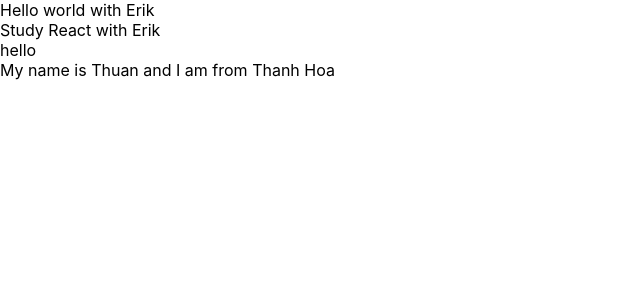
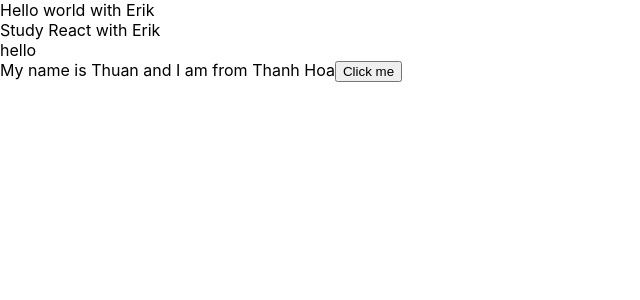
Before and after one commit to thuanlv0911/React-base, a React (Create React App) app: page / in a window 1280 px wide. Shown: the top 300 px of the page, without its empty margins (0-640 px from the left). Built offline with nearby package versions, Linux system fonts and the light colour scheme.

Commit message:
test-dom

```diff
--- a/src/components/MyComponent.js
+++ b/src/components/MyComponent.js
@@ -9,6 +9,8 @@ class MyComponent extends React.Component {
     address: "Thanh Hoa",
     age: 20,
   };
+
+  handleClick() {}
   // JSX
   render() {
     return (
@@ -17,6 +19,7 @@ class MyComponent extends React.Component {
         <div>hello</div>
         <div>
           My name is {this.state.name} and I am from {this.state.address}
+          <button onClick={this.handleClick}>Click me</button>
         </div>
       </div>
     );
```
